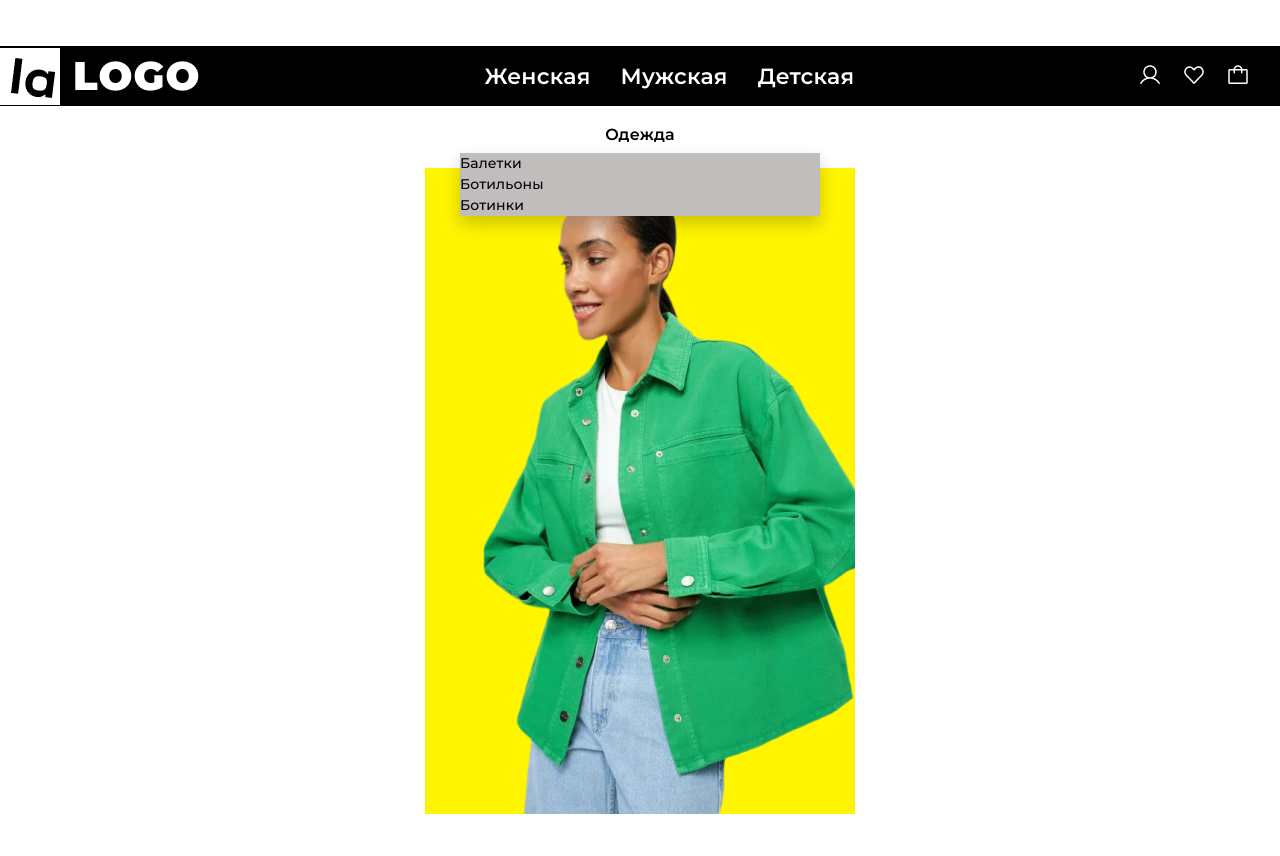
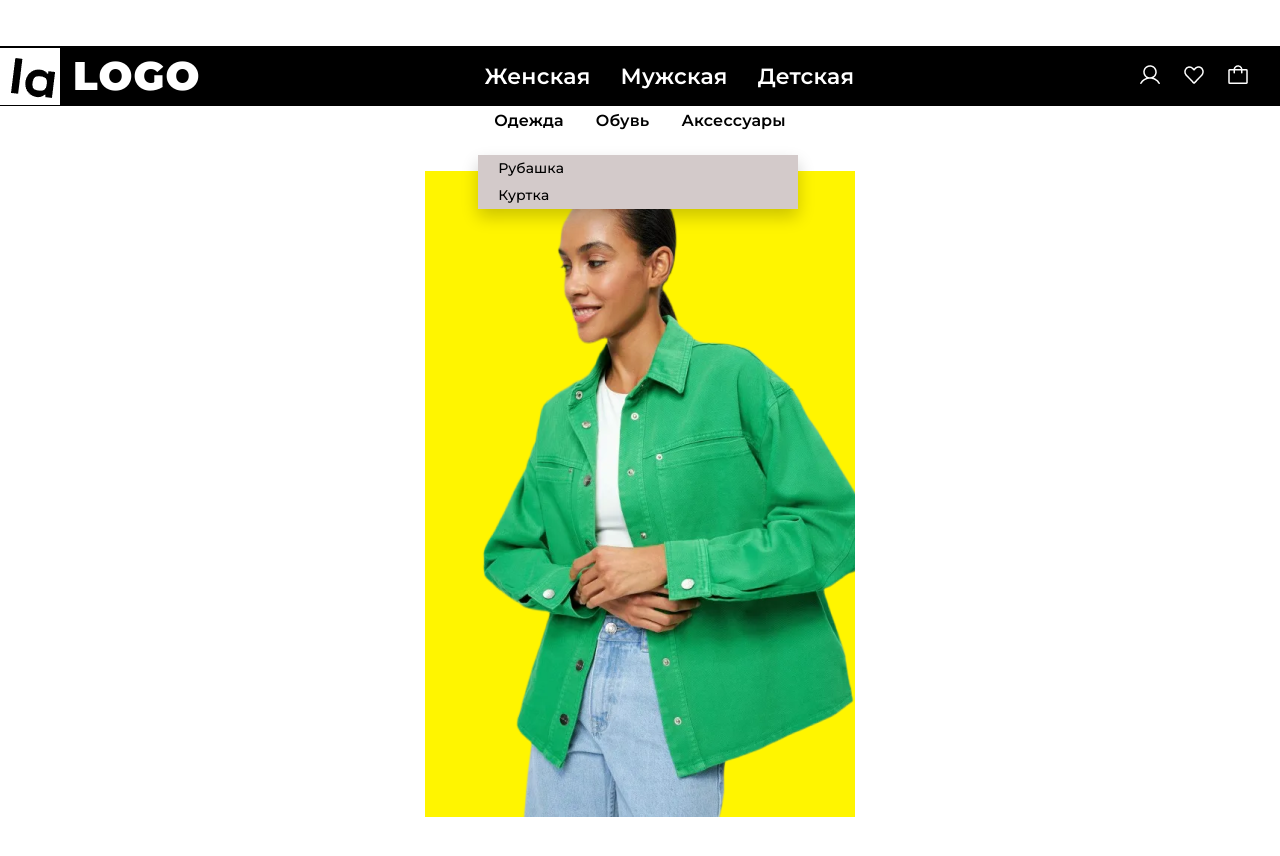
Before and after one commit to IIMaksimII/Xom9k, a React (Create React App) app: page / in a window 1280 px wide. Both pictures are taken after a click on the button "Одежда". Shown: the top 856 px of the page. Built offline with nearby package versions, Linux system fonts and the light colour scheme.

Commit message:
пиу пау

```diff
--- a/src/App.js
+++ b/src/App.js
@@ -1,6 +1,5 @@
 
-import PostContainer from './components/PostContainer';
-import PostContainerMen from './components/PostContainerMen';
+
 import Header from './components/header/Header'
 import Promo from './components/promo/Promo'
 import Subtitle from './components/subtitle/Subtitle'
--- a/src/components/PostContainer.jsx
+++ /dev/null
@@ -1,17 +0,0 @@
-import React from "react";
-
-
-import "./post.css";
-
-const PostContainer = () =>{
-
-    return (
-        <div className="heed">
-            <div className="post_list">
-                <span>Logdsfsdfo</span>
-            </div>
-        </div>
-    );
-};
-
-export default PostContainer;
--- a/src/components/PostContainerMen.jsx
+++ /dev/null
@@ -1,17 +0,0 @@
-import React from "react";
-
-
-import "./post.css";
-
-const PostContainerMen = () =>{
-
-    return (
-        <div className="heed">
-            <div className="post_list">
-                <span>Lsdfo</span>
-            </div>
-        </div>
-    );
-};
-
-export default PostContainerMen;
--- a/src/components/promo/promo.css
+++ b/src/components/promo/promo.css
@@ -6,6 +6,6 @@
 .promo__content{
     display: flex;
 
-
+    padding: 50px 0px;
     justify-content: center;
 }
--- a/src/components/subtitle/Subtitle.jsx
+++ b/src/components/subtitle/Subtitle.jsx
@@ -1,33 +1,57 @@
 
+import React, { useState } from 'react';
 import { useSelector } from 'react-redux';
 import  './subtitle.css'
 
-import React, { useState } from 'react';
+
 
 function Subtitle() {
-    const [isOpen, setIsOpen] = useState(false);
-    const toggleOpen = () => setIsOpen(!isOpen);
+
+  const toggleOpen = () => {
+    setIsOpen(!isOpen);
+  };
 
     const currentCategory = useSelector(state => state.rootReducer.uiSlice.currentCategory)
+    const [selectedCategory, setSelectedCategory] = useState(null);
+    const [isOpen, setIsOpen] = useState(false);
 
     const renderComp = () => {
+
+
+
     if (currentCategory === 0) {
-      return(
-        <ul className="dropdown-menu">
-            <li>Балетки</li>
-            <li>Ботильоны</li>
+      switch (selectedCategory) {
+
+        case 'clothing':
+        return (
+          <ul className="dropdown-menu">
+            <li>Рубашка</li>
+            <li>Куртка</li>
+          </ul>
+        );
+      case 'shoes':
+        return (
+          <ul className="dropdown-menu">
             <li>Ботинки</li>
-            {/* Добавьте дополнительные пункты меню здесь */}
+            <li>Кроссовки</li>
           </ul>
-      );
+        );
+      case 'accessories':
+        return (
+          <ul className="dropdown-menu">
+             <li>Очки</li>
+            <li>Зонты</li>
+          </ul>
+        );
+      default:
+        return null;
+    }
+
     }
     else if (currentCategory === 1) {
       return(
         <ul className="dropdown-menu">
-            <li>Куртки</li>
-            <li>Ботинки</li>
-            <li>Кроссовки</li>
-            {/* Добавьте дополнительные пункты меню здесь */}
+
           </ul>
       )
     }
@@ -35,33 +59,22 @@ function Subtitle() {
     }
 
     return (
-      <div className="dropdown">
-        <button className="dropdown-button" onClick={toggleOpen}>
-          Одежда
-        </button>
+      <div className="center-container">
+      <div className="dropdown-button">
+        <div className="buttons">
+          <button onClick={() => { setSelectedCategory('clothing'); toggleOpen(); }}>Одежда</button>
+          <button onClick={() => { setSelectedCategory('shoes'); toggleOpen(); }}>Обувь</button>
+          <button onClick={() => { setSelectedCategory('accessories'); toggleOpen(); }}>Аксессуары</button>
+        </div >
+
 
         {isOpen && (
           renderComp()
+
         )}
+        </div>
       </div>
     );
   }
-/*const Subtitle = () => {
-    return ( <section className= "subtitle">
-    <div className="container_sub">
-        <div className="subtitle_row">
-            <nav className="subtitle_nav">
-                <ul>
-                    <li><a helf="#!">НОВИНКИ</a></li>
-                    <li><a helf="#!">ОДЕЖДА</a></li>
-                    <li><a helf="#!">ОБУВЬ</a></li>
-                    <li><a helf="#!">АКСЕССУАРЫ</a></li>
-                </ul>
-            </nav>
-        </div>
-    </div>
 
-</section> );
-}*/
-
-export default Subtitle;
+  export default Subtitle;
--- a/src/components/subtitle/subtitle.css
+++ b/src/components/subtitle/subtitle.css
@@ -1,71 +1,67 @@
+
+.center-container {
+  display: flex;
+  justify-content: center;
+  align-items: center;
+}
+
+  .dropdown-button {
+    position: absolute;
+
+    cursor: pointer;
+
+    color: var(--black);
+
+  }
 
 
-.dropdown {
-    padding: 2px 0 21px;
-    display: flex;
-    justify-content: center;
+  .dropdown-menu {
+    list-style: none;
+    padding: 0;
+    width: 320px; /* Ширина списка */
+
+    margin-top: 1px;
+    position: absolute;
+
+    background-color: #d3caca;
+    z-index: 1;
+    box-shadow: 0px 8px 16px 0px rgba(0,0,0,0.2);
+
+    color: var(--black);
   }
 
-  .dropdown-button {
-    padding: 0px 50px;
+  .dropdown-menu li {
+
     cursor: pointer;
+    font-size: 14px;
     color: var(--black);
+    font-weight: 500;
+
+    line-height: 1.5;
+    letter-spacing: 0.01em;
+
+    padding: 3px 20px;
+  }
+
+  .dropdown-menu li:hover {
+    background-color: #dedbdb;
+
+  }
+
+  .buttons {
+    margin-bottom: 1px;
+
+  }
+
+  .buttons button {
     font-weight: 600;
     font-size: 16px;
     line-height: 1.5;
     letter-spacing: 0.01em;
-  }
 
 
-  .dropdown-menu {
+    padding: 20px 16px;
+    font-size: 16px;
 
-    margin-top: 30px;
-    position: absolute;
-    background-color: #c1bdbd;
-    z-index: 1;
-    min-width: 360px;
-    box-shadow: 0px 8px 16px 0px rgba(0,0,0,0.2);
-    color: var(--black);
+    cursor: pointer;
   }
-
-  .dropdown-menu li {
-    cursor: pointer;
-    font-size: 14px;
-    color: var(--black);
-    font-weight: 500;
-    font-size: 14px;
-    line-height: 1.5;
-    letter-spacing: 0.01em;
-  }
-
-  .dropdown-menu li:hover {
-    background-color: #dedbdb;
-  }
-
-
-
-
-
-/*.subtitle {
-    padding: 1px 0 21px;
-}
-
-.subtitle_row{
-    display: flex;
-    justify-content: center;
-}
-
-
-.subtitle_nav{
-
-    color: var(--black);
-    font-weight: 600;
-    font-size: 14px;
-    line-height: 1.5;
-    letter-spacing: 0.01em;
-}
-
-.subtitle_nav ul{
-    display: flex;
-    column-gap: 30px;
-}*/
```
